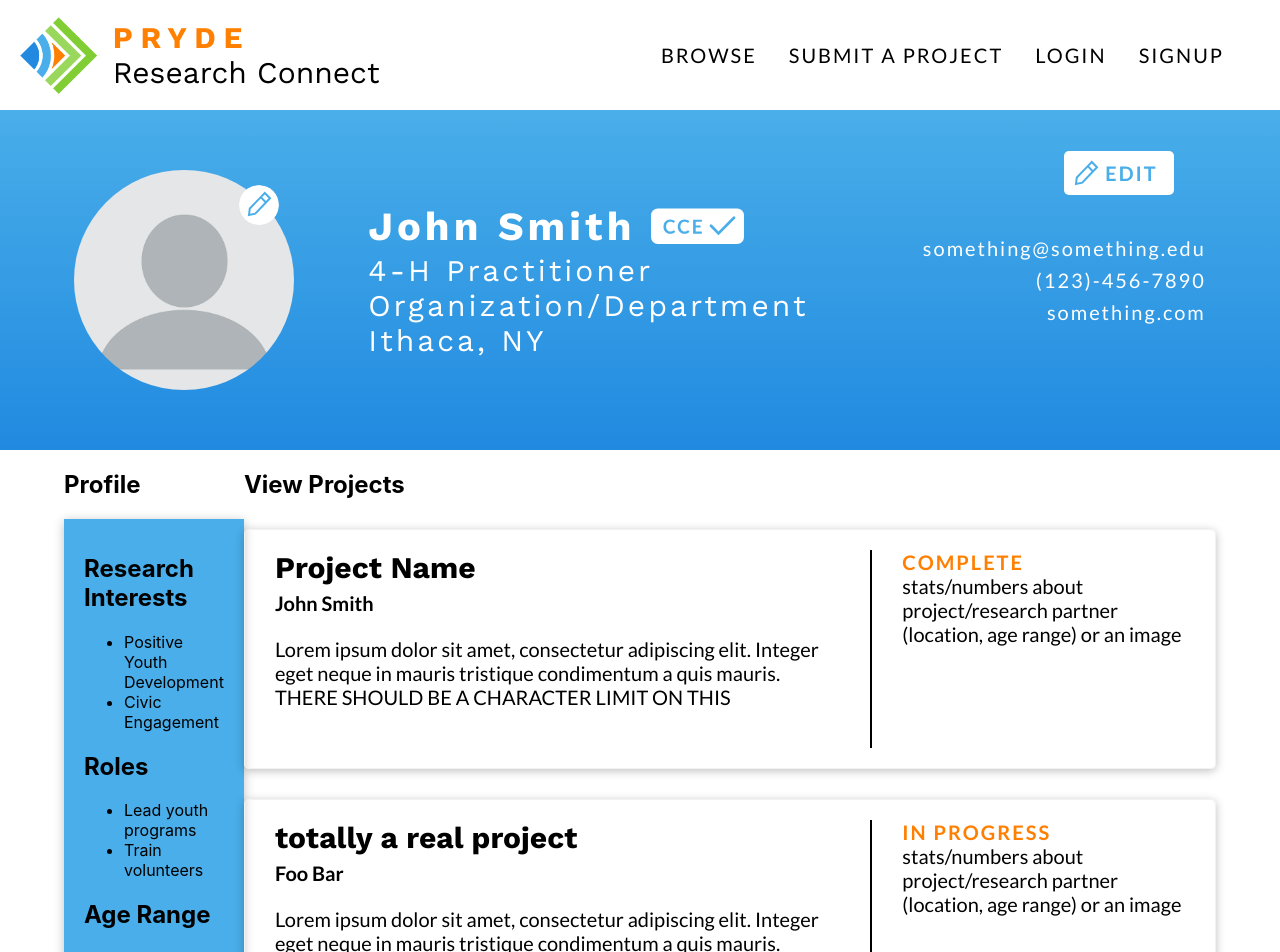
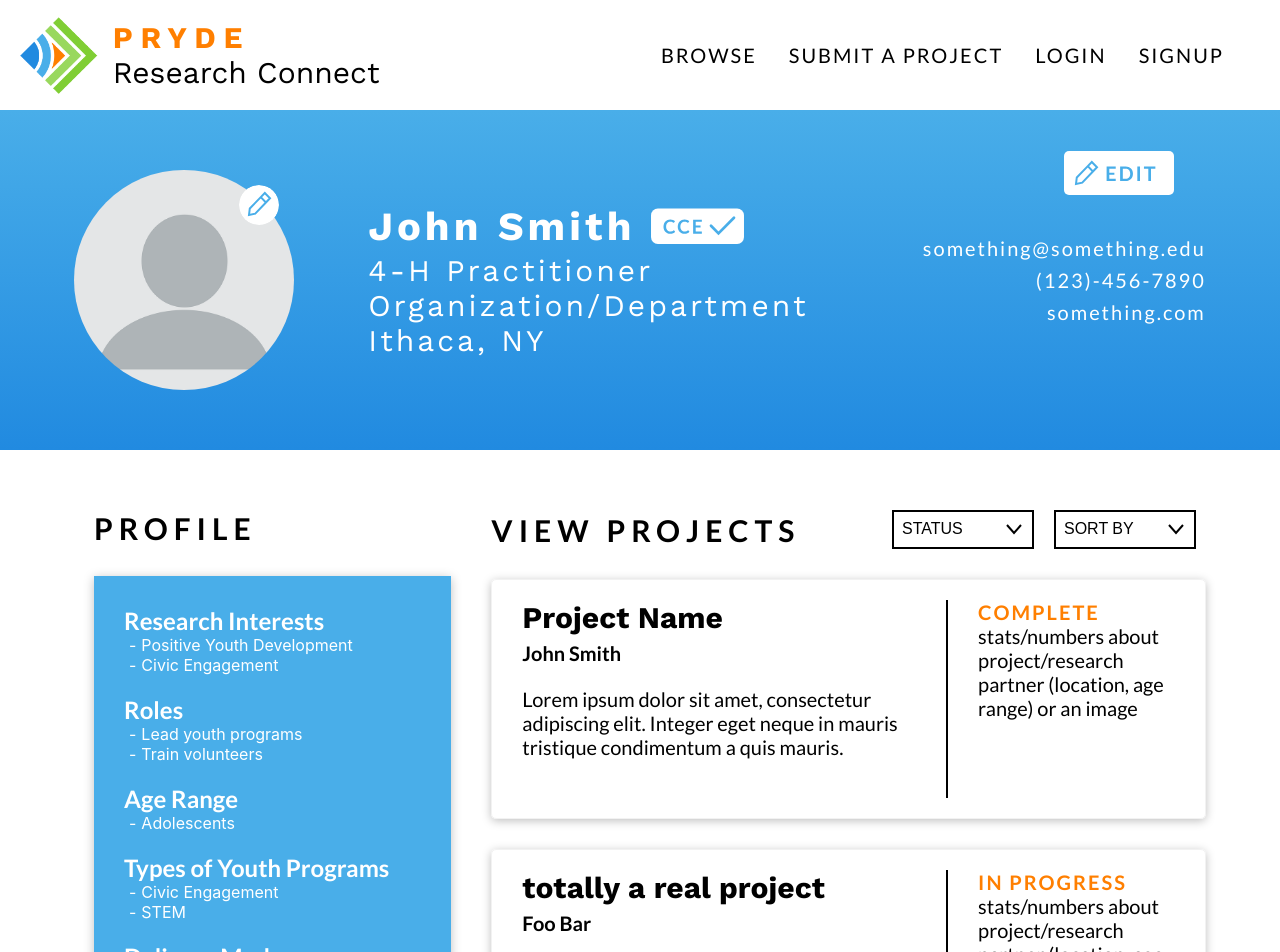
Before and after one commit to gnaww/pryde-connect, a React (Create React App) app in the folder frontend/: page /user/1 in a window 1280 px wide. Shown: the top 952 px of the page. Built offline with nearby package versions, Linux system fonts and the light colour scheme.

Commit message:
finished profile page styling

```diff
--- a/frontend/src/pages/Profile.js
+++ b/frontend/src/pages/Profile.js
@@ -32,7 +32,7 @@ class Profile extends Component {
                         name: "Project Name",
                         owner: "John Smith",
                         status: 'complete',
-                        summary: "Lorem ipsum dolor sit amet, consectetur adipiscing elit. Integer eget neque in mauris tristique condimentum a quis mauris. THERE SHOULD BE A CHARACTER LIMIT ON THIS"
+                        summary: "Lorem ipsum dolor sit amet, consectetur adipiscing elit. Integer eget neque in mauris tristique condimentum a quis mauris."
                     },
                     {
                         type: "project",
@@ -42,21 +42,77 @@ class Profile extends Component {
                         summary: "Lorem ipsum dolor sit amet, consectetur adipiscing elit. Integer eget neque in mauris tristique condimentum a quis mauris."
                     }
                 ]
-            }
+            },
+            statusFilter: "all",
+            sortBy: "name-asc"
         };
+        // this.profilePicInput = React.createRef();
     }
+
+    handleDropdownChange = dropdown => event => {
+        this.setState({ [dropdown]: event.target.value });
+    }
+
+    // handleProfilePicture = event => {
+    //     event.preventDefault();
+    //     // open a modal for updating picture
+    //     alert(
+    //         `Selected file - ${
+    //         this.profilePicInput.current.files[0]
+    //         }`
+    //     );
+    // }
 
     componentDidMount() {
     }
 
     render() {
         const { user } = this.state;
+        const statusDropdown = {
+            label: "STATUS",
+            name: "status",
+            options: [
+                {
+                    value: "all",
+                    text: "All"
+                },
+                {
+                    value: "not-started",
+                    text: "Not Started"
+                },
+                {
+                    value: "in-progress",
+                    text: "In Progress"
+                },
+                {
+                    value: "completed",
+                    text: "Completed"
+                }
+            ],
+            handleChange: this.handleDropdownChange("statusFilter")
+        };
+        const sortDropdown = {
+            label: "SORT BY",
+            name: "sort",
+            options: [
+                {
+                    value: "name-asc",
+                    text: "Name ↑"
+                },
+                {
+                    value: "name-desc",
+                    text: "Name ↓"
+                }
+            ],
+            handleChange: this.handleDropdownChange("sortBy")
+        };
 
         return (
             <div className={styles.container}>
                 <header className={styles.profileHeader}>
                     <div className={styles.profilePicture}>
                         <img src={profilePicture} alt="Profile pic" />
+                        {/* <input type="file" ref={this.profilePicInput} onChange={this.handleProfilePicture} hidden /> */}
                         <button>
                             <img src={editIcon} alt="Edit button" />
                         </button>
@@ -86,7 +142,7 @@ class Profile extends Component {
                 </header>
                 <main className={styles.profileContent}>
                     <section className={styles.profileSummary}>
-                        <h1>Profile</h1>
+                        <h1>PROFILE</h1>
                         <div>
                             <h2>Research Interests</h2>
                             <ul>
@@ -134,7 +190,13 @@ class Profile extends Component {
                         </div>
                     </section>
                     <section className={styles.projects}>
-                        <h1>View Projects</h1>
+                        <div className={styles.projectsHeader}>
+                            <h1>VIEW PROJECTS</h1>
+                            <div>
+                                <CustomDropdown {...statusDropdown} />
+                                <CustomDropdown {...sortDropdown} />
+                            </div>
+                        </div>
                         <div>
                             {
                                 user.projects.map(project => <SearchResult {...project} />)
--- a/frontend/src/styles/CustomDropdown.module.css
+++ b/frontend/src/styles/CustomDropdown.module.css
@@ -4,7 +4,7 @@
     vertical-align: middle;
     width: 138px;
     height: 35px;
-    border: 1px solid black;
+    border: 2px solid black;
     font-family: Lato;
     font-weight: normal;
 }
--- a/frontend/src/styles/Profile.module.css
+++ b/frontend/src/styles/Profile.module.css
@@ -98,16 +98,67 @@
 .profileContent {
     display: flex;
     width: 90%;
-    margin: 0 auto;
+    margin: 30px auto;
+}
+
+.profileContent h1 {
+    font-family: Lato;
+    font-weight: bold;
+    font-size: 30px;
+    letter-spacing: 0.2em;
+    margin: 0;
 }
 
 .profileSummary {
     width: 380px;
     height: 100%;
+    flex: 1;
+    margin: 30px 10px 30px 30px;
 }
 
 .profileSummary div {
     background: #49AEE9;
     box-shadow: 0px 2px 10px rgba(0, 0, 0, 0.25);
-    padding: 15px 20px;
+    padding: 10px 30px 30px 30px;
+    margin-top: 30px;
+    color: white;
 }
+
+.profileSummary h2 {
+    font-family: Lato;
+    font-weight: bold;
+    font-size: 24px;
+    margin-top: 20px;
+    margin-bottom: 0;
+}
+
+.profileSummary ul {
+    list-style-position: inside;
+    list-style-type: none;
+    padding: 0 0 0 5px;
+    margin: 0;
+}
+
+.profileContent ul li:before {
+    content: "-";
+    margin-right: 5px;
+}
+
+.profileSummary hr {
+    margin: 30px 0;
+}
+
+.projects {
+    flex: 2;
+    margin: 30px 10px 30px 30px;
+}
+
+.projectsHeader {
+    display: flex;
+    justify-content: space-between;
+    align-items: center;
+}
+
+.projectsHeader div span {
+    margin: 0 10px;
+}
```
